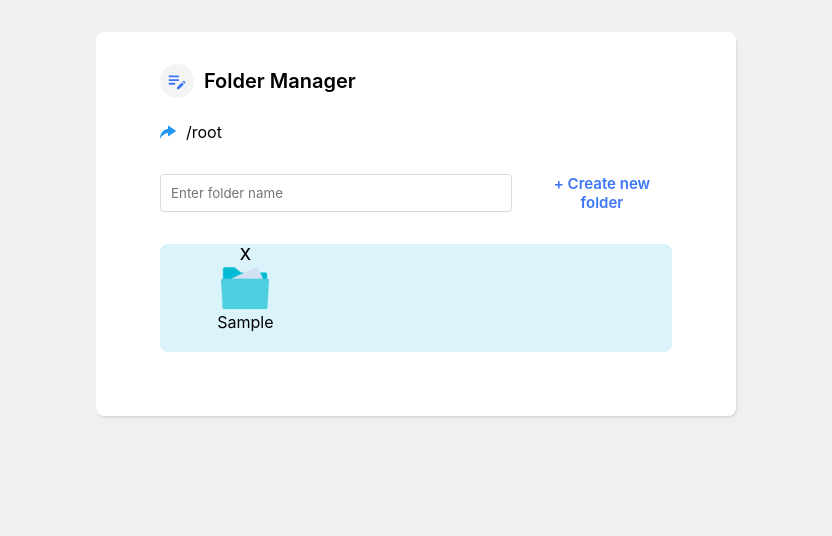
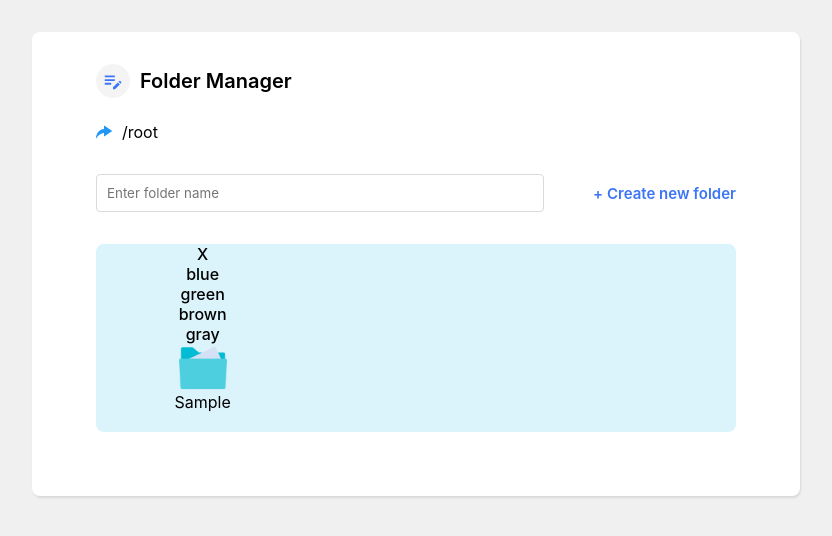
Before and after one commit to annurtasnimislam/folder-management, a React (Create React App) app: page / in a window 1280 px wide. Both pictures are taken after typing "Sample" into the empty fields and a click on the button "+ Create new folder". Shown: the top 536 px of the page, without its empty margins (224-1056 px from the left). Built offline with nearby package versions, Linux system fonts and the light colour scheme.

Commit message:
feat: color changing

```diff
--- a/src/components/ManageFolder/Folder/Folder.jsx
+++ b/src/components/ManageFolder/Folder/Folder.jsx
@@ -1,10 +1,30 @@
 import classes from "./Folder.module.css";
 import icon from "../../../assets/folder.png";
+import { useState } from "react";
+import { folderReplace } from "../../../utils/recursive";
 
-export default function Folder({ folder, onFolderClick, deleteClick }) {
+export default function Folder({
+  folder,
+  onFolderClick,
+  deleteClick,
+  folders,
+  setFolders,
+}) {
+  const [colorNew, setColorNew] = useState("");
+
+  if (colorNew) {
+    let tempObj = { ...folder };
+    tempObj.color = colorNew;
+    setFolders(folderReplace(folders, tempObj));
+  }
+
   return (
     <div className={classes.flex}>
       <p onClick={() => deleteClick(folder)}>X</p>
+      <p onClick={() => setColorNew("blue")}>blue</p>
+      <p onClick={() => setColorNew("green")}>green</p>
+      <p onClick={() => setColorNew("brown")}>brown</p>
+      <p onClick={() => setColorNew("gray")}>gray</p>
       <div className={classes.wrapper} onClick={() => onFolderClick(folder)}>
         <img src={icon} alt="folder" />
         {folder.name}
--- a/src/components/ManageFolder/FolderList/FolderList.jsx
+++ b/src/components/ManageFolder/FolderList/FolderList.jsx
@@ -1,7 +1,13 @@
 import Folder from "../Folder/Folder";
 import classes from "./FolderList.module.css";
 
-export default function FolderList({ showArray, onFolderClick, deleteClick }) {
+export default function FolderList({
+  showArray,
+  onFolderClick,
+  deleteClick,
+  folders,
+  setFolders,
+}) {
   let order = "des";
 
   return (
@@ -28,6 +34,8 @@ export default function FolderList({ showArray, onFolderClick, deleteClick }) {
             folder={folder}
             onFolderClick={onFolderClick}
             deleteClick={deleteClick}
+            folders={folders}
+            setFolders={setFolders}
           />
         ))}
     </div>
--- a/src/components/ManageFolder/ManageFolder.jsx
+++ b/src/components/ManageFolder/ManageFolder.jsx
@@ -4,11 +4,13 @@ import classes from "./ManageFolder.module.css";
 import { Header, SearchBar } from "../Resource";
 import redo from "../../assets/redo.png";
 import Path from "./Path/Path";
+import { findFolder, folderReplace, deleteFolder } from "../../utils/recursive";
 
 export default function ManageFolder() {
   let root = {
     id: "0000",
     name: "root",
+    color: "",
     subfolders: [],
   };
   const [folders, setFolders] = useState([root]);
@@ -17,7 +19,6 @@ export default function ManageFolder() {
   let showArray = [];
   const [create, setCreate] = useState("");
   const [path, setPath] = useState([root]);
-
   const [status, setStatus] = useState(false);
 
   const generateShortId = () => {
@@ -25,47 +26,10 @@ export default function ManageFolder() {
     return String(randomShortNumber).padStart(4, "0");
   };
 
-  const findFolder = (array, object) => {
-    for (let i = 0; i < array.length; i++) {
-      if (array[i].id === object.id) {
-        return array[i].subfolders;
-      } else {
-        const result = findFolder(array[i].subfolders, object);
-        if (result) {
-          return result;
-        }
-      }
-    }
-  };
-
-  const folderReplace = (array, object) => {
-    for (let i = 0; i < array.length; i++) {
-      if (array[i].id === object.id) {
-        array[i] = object;
-        return array;
-      } else {
-        const result = folderReplace(array[i].subfolders, object);
-        if (result) {
-          array[i].subfolders = result;
-          return array;
-        }
-      }
-    }
-  };
-
-  const deleteFolder = (array, object) => {
-    for (let i = 0; i < array.length; i++) {
-      if (array[i].id === object.id) {
-        array.splice(i, 1);
-      } else {
-        deleteFolder(array[i].subfolders, object);
-      }
-    }
-  };
-
   const handleDelete = (folder) => {
     deleteFolder(folders, folder);
     setStatus((prev) => !prev);
+    console.log(folders);
   };
 
   const handlePathClick = (folder) => {
@@ -89,6 +53,7 @@ export default function ManageFolder() {
         id: generateShortId(),
         parentId: active.id,
         name: create,
+        color: "",
         subfolders: [],
       };
       setCreate("");
@@ -120,6 +85,8 @@ export default function ManageFolder() {
         showArray={showArray}
         onFolderClick={handleFolderClick}
         deleteClick={handleDelete}
+        folders={folders}
+        setFolders={setFolders}
       />
     </div>
   );
--- a/src/components/ManageFolder/ManageFolder.module.css
+++ b/src/components/ManageFolder/ManageFolder.module.css
@@ -1,5 +1,5 @@
 .container {
-  width: 50%;
+  width: 60%;
   padding: 2em 4em;
   margin: 2em auto;
   background-color: var(--white);
--- /dev/null
+++ b/src/utils/recursive.js
@@ -0,0 +1,37 @@
+export const findFolder = (array, object) => {
+  for (let i = 0; i < array.length; i++) {
+    if (array[i].id === object.id) {
+      return array[i].subfolders;
+    } else {
+      const result = findFolder(array[i].subfolders, object);
+      if (result) {
+        return result;
+      }
+    }
+  }
+};
+
+export const folderReplace = (array, object) => {
+  for (let i = 0; i < array.length; i++) {
+    if (array[i].id === object.id) {
+      array[i] = object;
+      return array;
+    } else {
+      const result = folderReplace(array[i].subfolders, object);
+      if (result) {
+        array[i].subfolders = result;
+        return array;
+      }
+    }
+  }
+};
+
+export const deleteFolder = (array, object) => {
+  for (let i = 0; i < array.length; i++) {
+    if (array[i].id === object.id) {
+      array.splice(i, 1);
+    } else {
+      deleteFolder(array[i].subfolders, object);
+    }
+  }
+};
```
